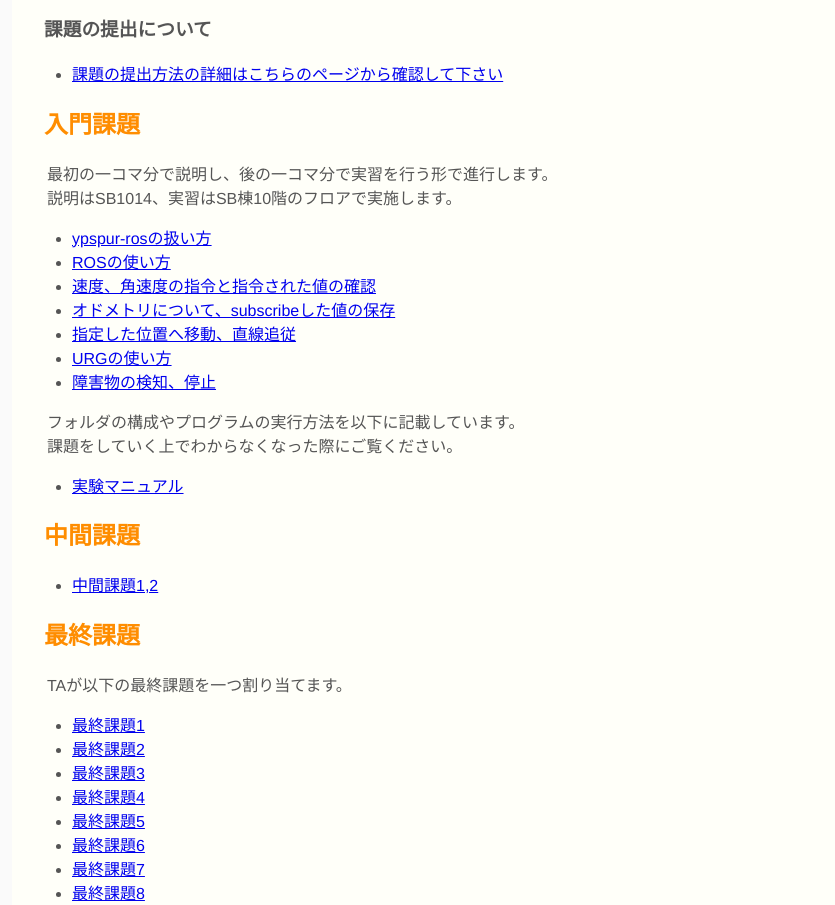
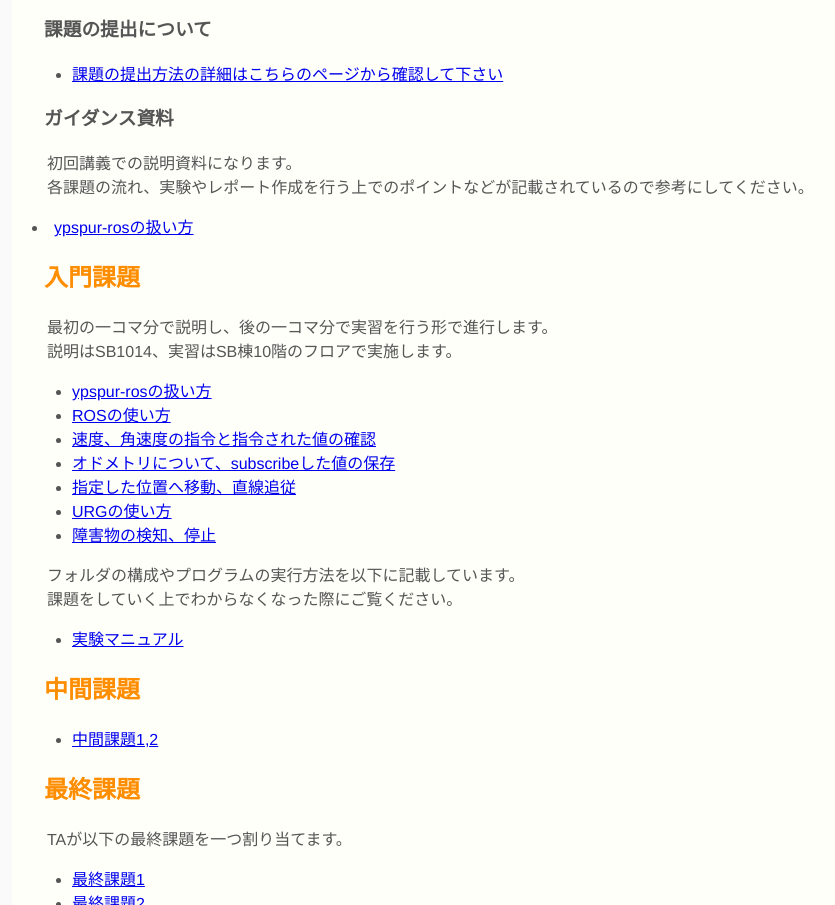
Before and after one commit to tosawabe/coins_jikken_docs, a plain HTML site: page docs/2023/index.html in a window 1280 px wide. Shown: the part 807-1712 px from the top of the page, without its empty margins (209-1044 px from the left). Drawn offline with Linux system fonts and the light colour scheme; files that its build step writes are made by us from their sources.

Commit message:
"Upload guidance pdf"

```diff
--- a/docs/2023/index.html
+++ b/docs/2023/index.html
@@ -87,6 +87,13 @@
         </li>
         <!--<li><a href="2023/logging.html">ロボット軌跡の保存</a></li>-->
       </ul>
+
+      <h3>ガイダンス資料</h3>
+      <p>
+        初回講義での説明資料になります。<br>
+        各課題の流れ、実験やレポート作成を行う上でのポイントなどが記載されているので参考にしてください。<br>
+        <li><a href="2023/0_guidance.pdf"> ypspur-rosの扱い方 </a></li>
+      </p>
 
       <h2>入門課題</h2>
       <p>
```
Also changed, not shown: 1 other file.
